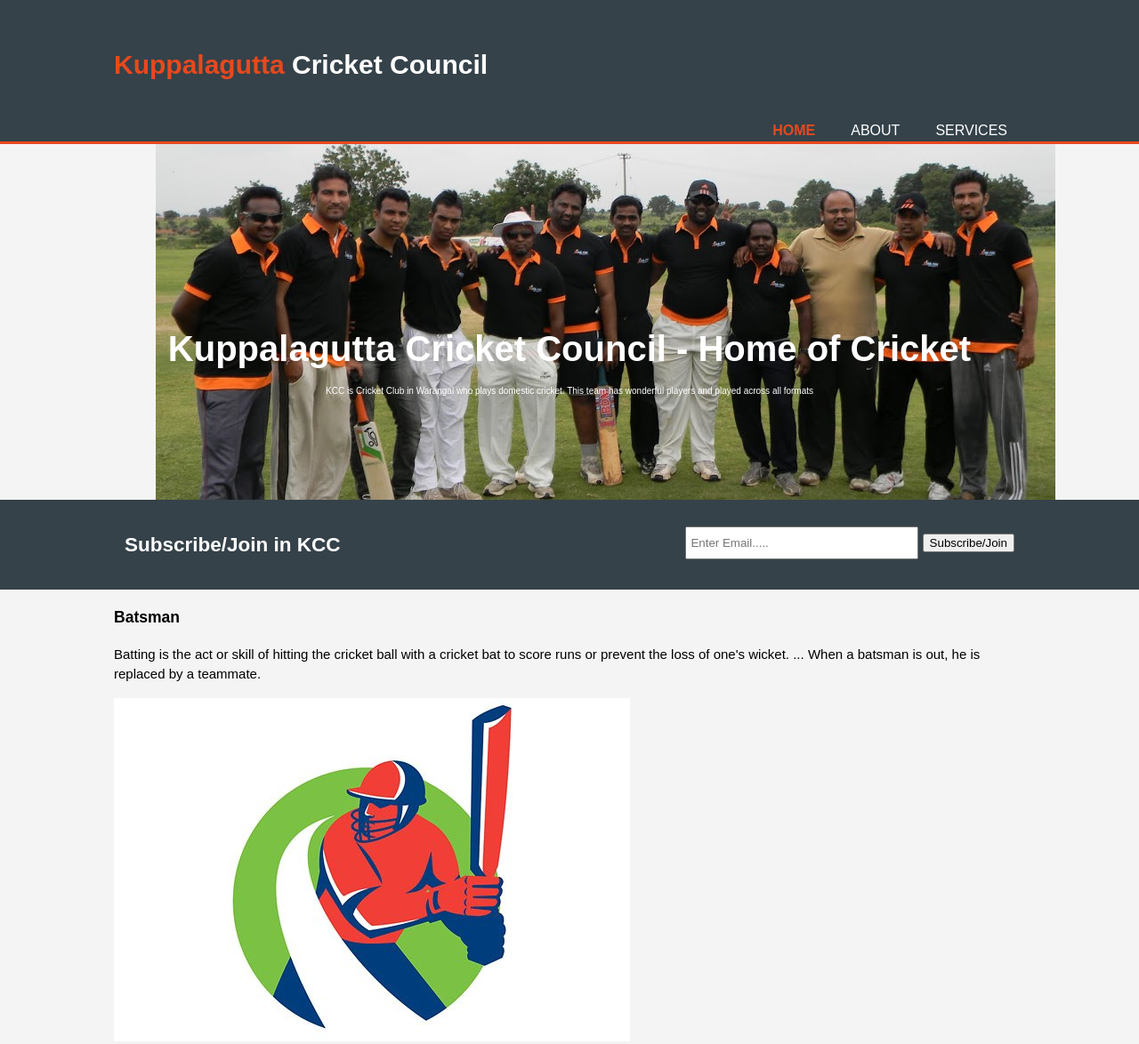
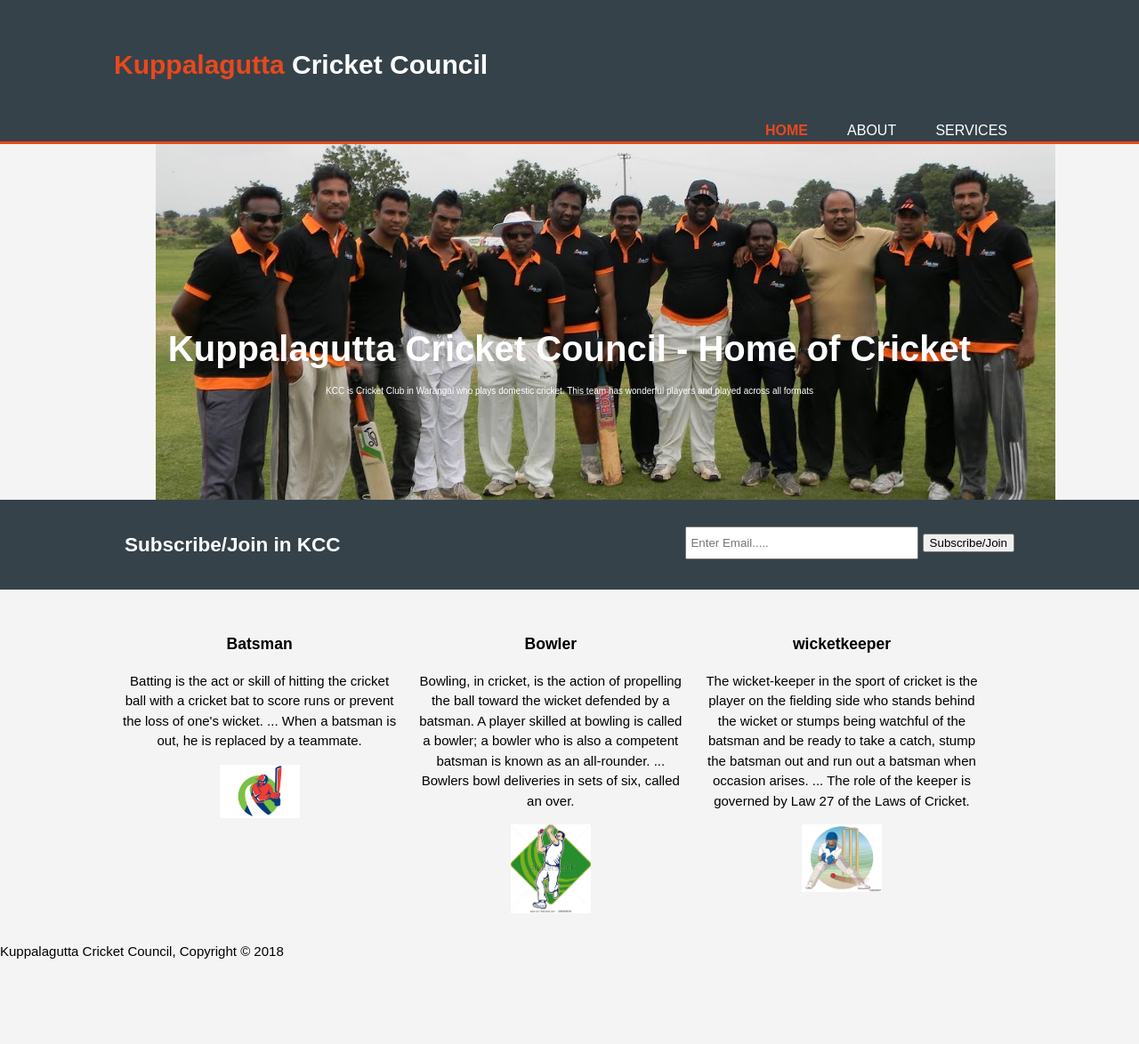
Before and after one commit to sirishkumarnampally/HTML5CSS3Responsive, a plain HTML site: page index.html in a window 1280 px wide. Shown: the top 1174 px of the page at 89% size. After the commit the page ends 1096 px from the top, so only its background shows below. Drawn offline with Linux system fonts and the light colour scheme.

Commit message:
added styles for kcc

```diff
--- a/css/style.css
+++ b/css/style.css
@@ -6,6 +6,20 @@
     margin: 0;
     background-color: #f4f4f4;
 
+}
+
+ul{
+    margin: 0;
+    padding: 0;
+}
+
+.button_1{
+    height: 38px;
+    background: #e8491d;
+    border: 0;
+    padding-left: 20px;
+    padding-right: 20px;
+    color: #ffffff;
 }
 
 /* Global */
@@ -35,14 +49,9 @@
 }
 
 header li{
-    float: left;
+    /*float: left; */
     display: inline;
     padding: 0 20px 0 20px;
-}
-
-header ul{
-    margin: 0;
-    padding: 0;
 }
 
 header #branding{
@@ -87,6 +96,8 @@
     font-size: 10px;
 }
 
+/* newsletter */
+
 #newsletter{
     padding: 15px;
     color: #ffffff;
@@ -107,3 +118,20 @@
     height: 25px;
     width: 250px;
 }
+
+/* Boxes */
+
+#boxes{
+    margin-top: 20px;
+}
+
+#boxes .box{
+    float: left;
+    width: 30%;
+    padding: 10px;
+    text-align: center;
+}
+
+#boxes .box img{
+    width: 90px;
+}
```
